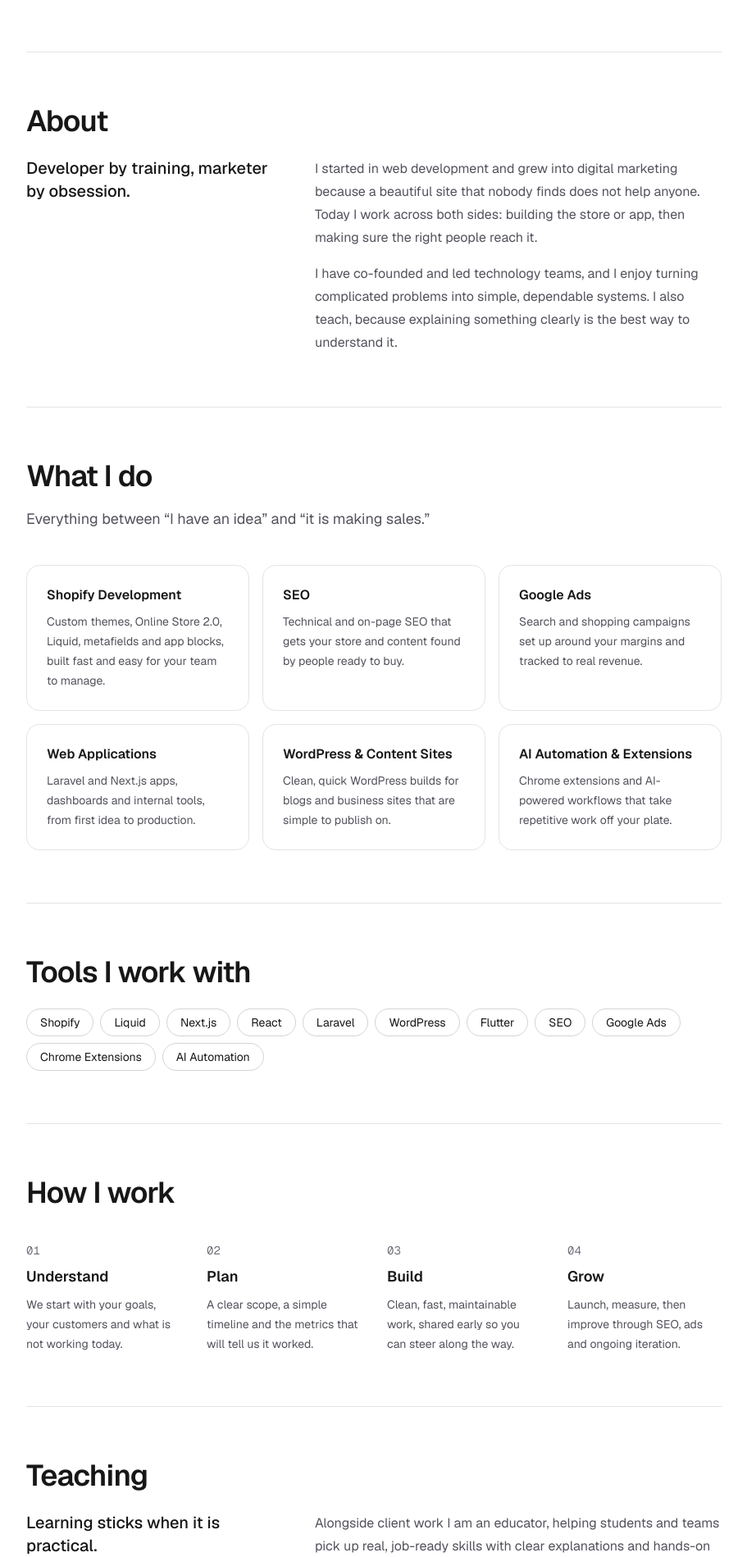
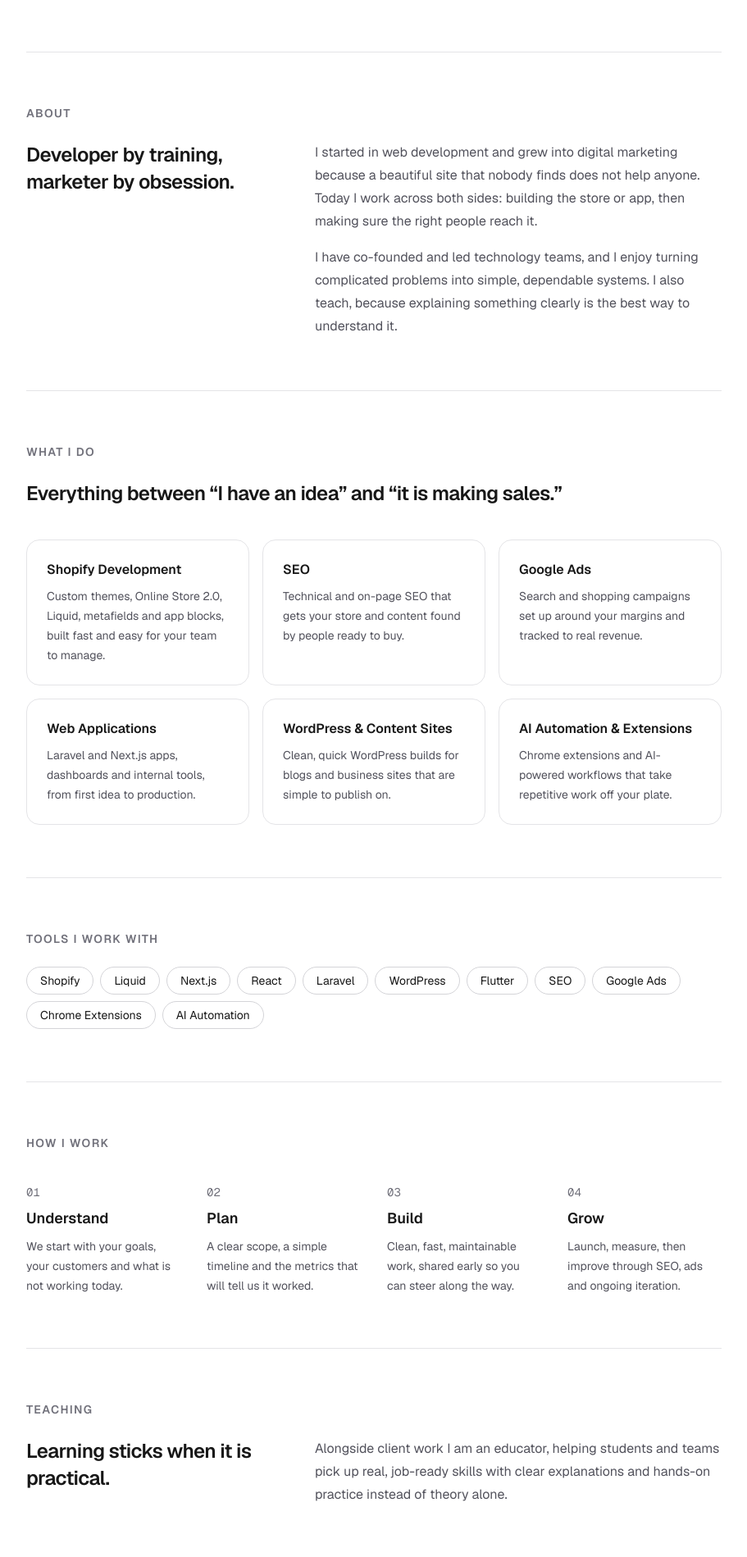
Before and after one commit to dwivediapoorv/personal-portfolio, a Next.js app: page / in a window 1280 px wide. Shown: the part 500-2399 px from the top of the page at 82% size, without its empty margins (184-1095 px from the left). Built offline with nearby package versions, Linux system fonts and the light colour scheme.

Commit message:
Restore earlier heading style
Co-Authored-By: Claude Sonnet 5.5 <noreply@anthropic.com>
Claude-Session: https://claude.ai/code/session_01LMPQWx19bpji17ognJg2Ks

```diff
--- a/app/page.tsx
+++ b/app/page.tsx
@@ -75,7 +75,7 @@ const stack = [
 
 function Heading({ children }: { children: React.ReactNode }) {
   return (
-    <h2 className="text-3xl font-semibold tracking-tight sm:text-4xl">
+    <h2 className="text-sm font-semibold uppercase tracking-widest text-zinc-500">
       {children}
     </h2>
   );
@@ -133,7 +133,7 @@ export default function Home() {
         <section id="about" className="scroll-mt-20 border-t border-zinc-200 py-16 dark:border-zinc-800">
           <Heading>About</Heading>
           <div className="mt-6 grid gap-8 sm:grid-cols-5">
-            <p className="text-xl font-medium leading-snug sm:col-span-2">
+            <p className="text-2xl font-semibold leading-snug tracking-tight sm:col-span-2">
               Developer by training, marketer by obsession.
             </p>
             <div className="space-y-4 leading-7 text-zinc-600 sm:col-span-3 dark:text-zinc-400">
@@ -156,7 +156,7 @@ export default function Home() {
         {/* What I do */}
         <section id="what-i-do" className="scroll-mt-20 border-t border-zinc-200 py-16 dark:border-zinc-800">
           <Heading>What I do</Heading>
-          <p className="mt-4 max-w-2xl text-lg leading-8 text-zinc-600 dark:text-zinc-400">
+          <p className="mt-6 max-w-2xl text-2xl font-semibold leading-snug tracking-tight">
             Everything between &ldquo;I have an idea&rdquo; and &ldquo;it is
             making sales.&rdquo;
           </p>
@@ -210,7 +210,7 @@ export default function Home() {
         <section id="teaching" className="scroll-mt-20 border-t border-zinc-200 py-16 dark:border-zinc-800">
           <Heading>Teaching</Heading>
           <div className="mt-6 grid gap-8 sm:grid-cols-5">
-            <p className="text-xl font-medium leading-snug sm:col-span-2">
+            <p className="text-2xl font-semibold leading-snug tracking-tight sm:col-span-2">
               Learning sticks when it is practical.
             </p>
             <p className="leading-7 text-zinc-600 sm:col-span-3 dark:text-zinc-400">
```
